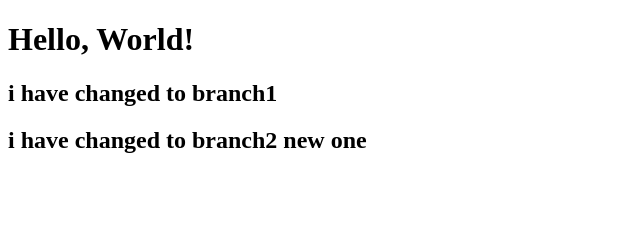
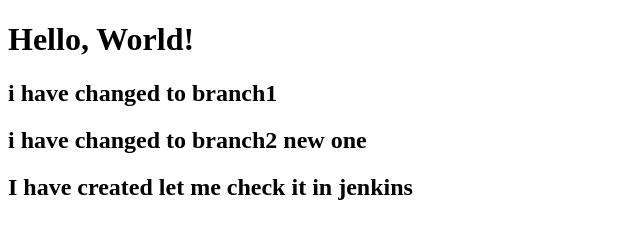
Before and after one commit to captainsahil001/DevOps, a plain HTML site: page index.html in a window 1280 px wide. Shown: the whole page, without its empty margins (0-640 px from the left). Drawn offline with Linux system fonts and the light colour scheme.

Commit message:
added a line

```diff
--- a/index.html
+++ b/index.html
@@ -7,5 +7,6 @@
     <h1>Hello, World!</h1>
     <h2>i have changed to branch1</h2>
     <h2>i have changed to branch2 new one</h2>
+    <h2>I have created let me check it in jenkins</h2>
 </body>
 </html>
```
